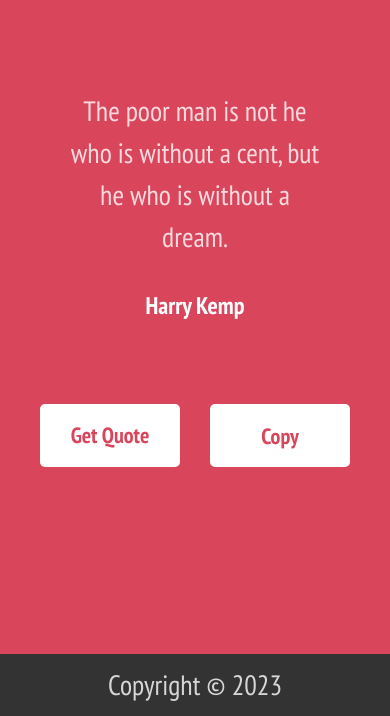
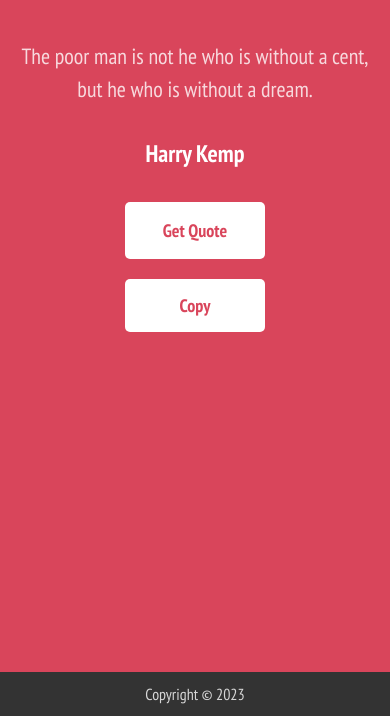
Before and after one commit to flexer89/Flask-quotes-app, a Flask app: page / in a window 390 px wide. Shown: the part 128-844 px from the top of the page. Run offline with Flask 3, Linux system fonts and the light colour scheme; some libraries are stand-ins or nearby versions.

Commit message:
Added responsive layout

```diff
--- a/static/styles/style.css
+++ b/static/styles/style.css
@@ -100,3 +100,28 @@ footer.container {
   bottom: 0;
   width: 100%;
 }
+
+@media (max-width: 450px) {
+  #photo {
+    padding: 0;
+  }
+  h2 {
+    padding: 30px 0;
+  }
+  p {
+    font-size: 22px;
+  }
+  .button-div {
+    flex-direction: column;
+    align-items: center;
+  }
+  button {
+    margin-top: 20px;
+  }
+  a, button {
+    font-size: 18px;
+  }
+  footer p {
+    font-size: 16px;
+  }
+}
```
